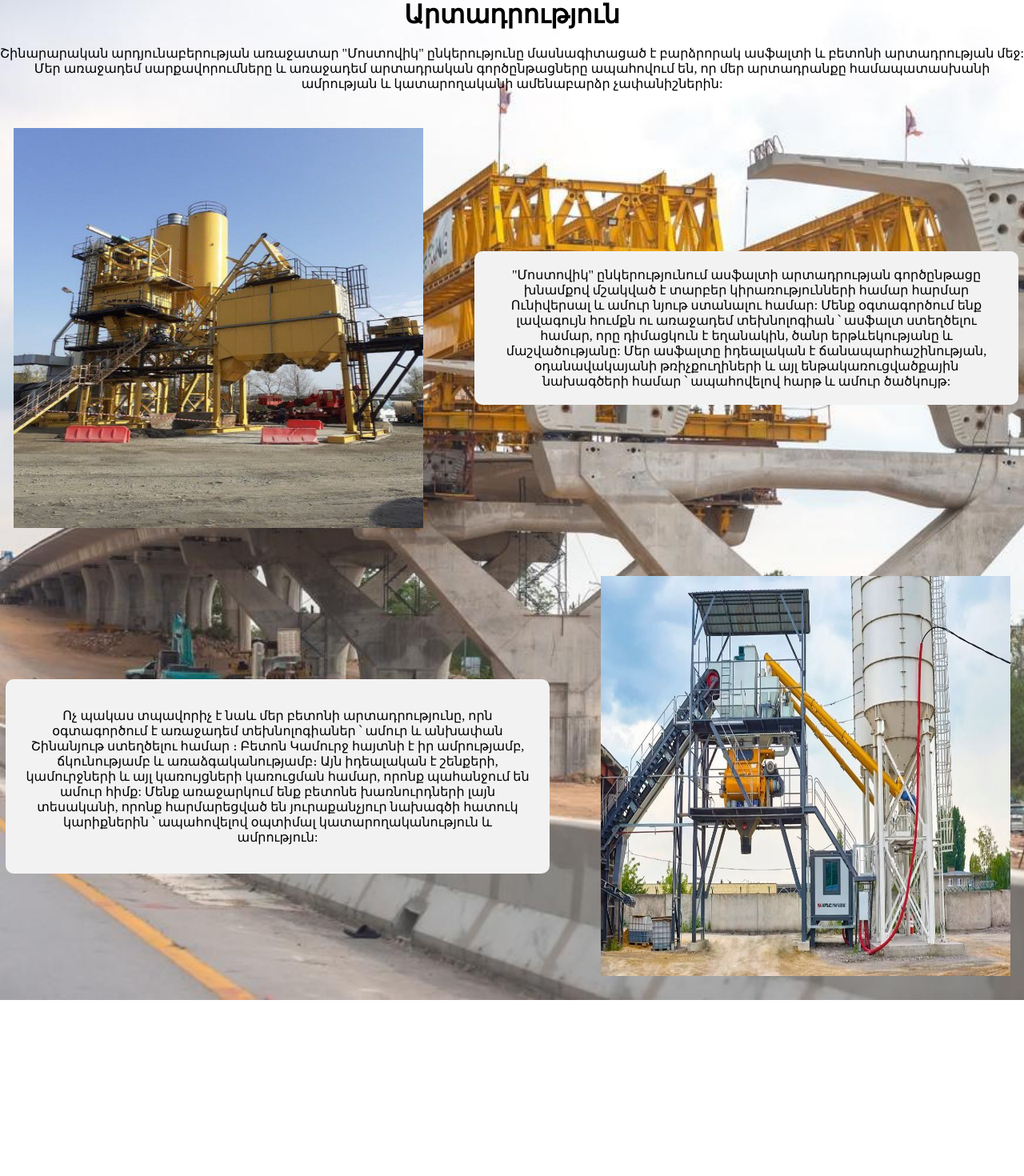
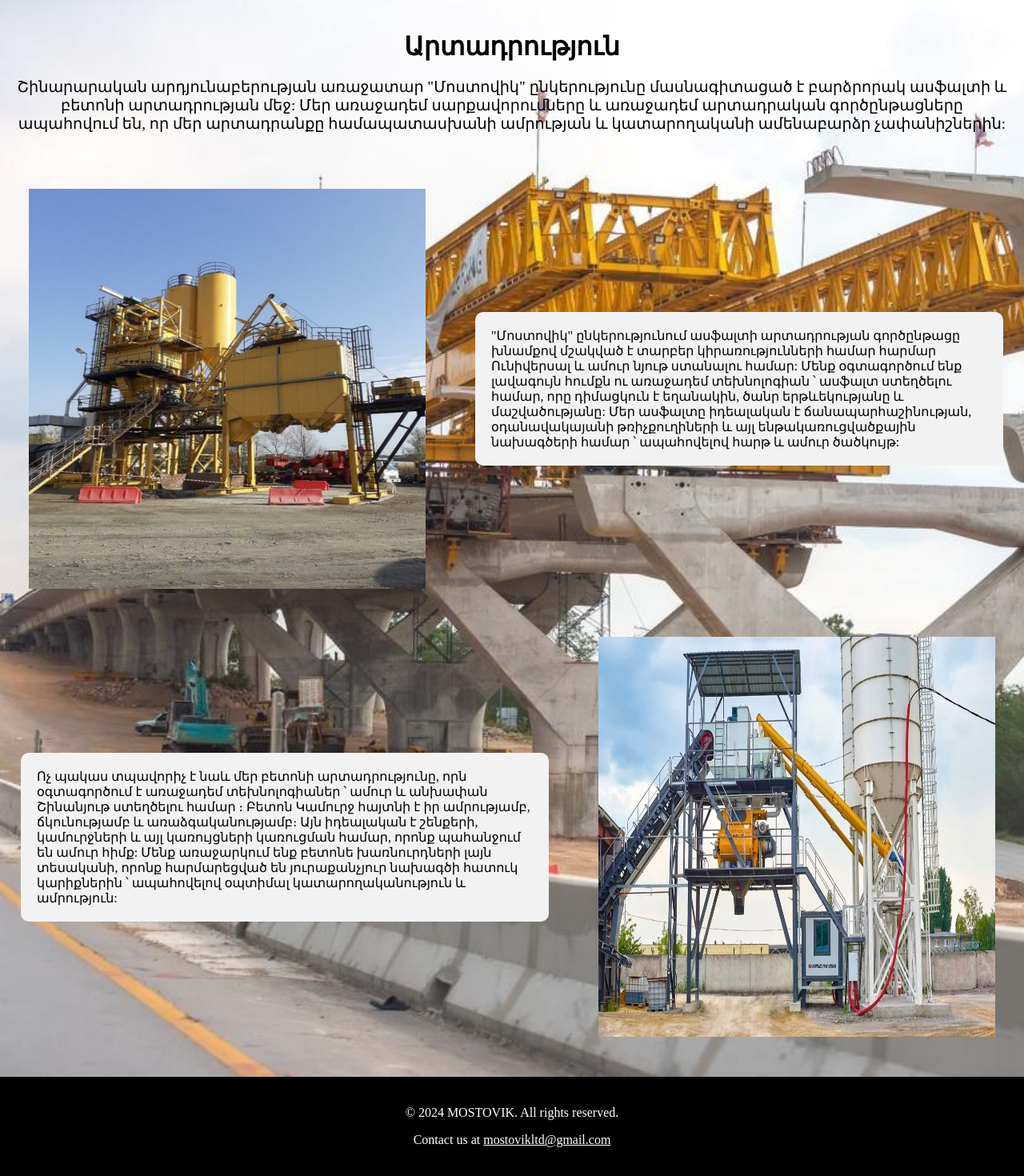
Before and after one commit to VachMalkhasyan/Mostovik, a Vue app: page / in a window 1280 px wide. Shown: the part 4497-5967 px from the top of the page at 80% size. Before the commit the page ends 5747 px from the top, so only its background shows below. Built offline with nearby package versions, Linux system fonts and the light colour scheme.

Commit message:
response footer

```diff
--- a/src/App.vue
+++ b/src/App.vue
@@ -23,6 +23,7 @@
         :communities="communities2019"
     />
     <ProductionPage ref="productionPage" />
+    <Footer/>
   </div>
 </template>
 
@@ -34,7 +35,8 @@ import OurServices from "@/components/OurServices.vue";
 import WhyChooseUs from "@/components/WhyChooseUs.vue";
 import Welcome from "@/components/Welcome.vue";
 import ProductionPage from "@/components/ProductionPage.vue";
-import MainHeader from "@/components/MainHeader.vue"; // Import MainHeader
+import MainHeader from "@/components/MainHeader.vue";
+import Footer from "@/components/Footer.vue";
 
 export default {
   name: 'App',
@@ -46,7 +48,8 @@ export default {
     AboutUs,
     CommunityCards,
     ProductionPage,
-    MainHeader // Register MainHeader
+    MainHeader,
+    Footer
   },
   data() {
     return {
--- /dev/null
+++ b/src/components/Footer.vue
@@ -0,0 +1,34 @@
+<template>
+  <footer class="footer">
+    <div class="footer-content">
+      <p>&copy; 2024 MOSTOVIK. All rights reserved.</p>
+      <p>Contact us at <a href="mailto:mostovikltd@gmail.com">mostovikltd@gmail.com</a></p>
+    </div>
+  </footer>
+</template>
+
+<script>
+export default {
+  name: 'Footer',
+};
+</script>
+
+<style scoped>
+.footer {
+  background-color: #000;
+  color: #fff;
+  text-align: center;
+  padding: 20px 0;
+  position: absolute;
+  width: 100%;
+}
+
+.footer-content a {
+  color: #fff;
+  text-decoration: underline;
+}
+
+.footer-content a:hover {
+  text-decoration: none;
+}
+</style>
--- a/src/components/OurServices.vue
+++ b/src/components/OurServices.vue
@@ -21,6 +21,7 @@
 import card1 from '@/assets/card1.jpg';
 import card2 from '@/assets/card2.jpg';
 import card3 from '@/assets/card3.jpg';
+
 export default {
   name: 'OurServices',
   data() {
@@ -32,7 +33,6 @@ export default {
           caption: 'Շինարարության կառավարում',
           description: 'Ոլորտում 25 տարվա աշխատանքային փորձով "Մոստովիկ" շինարարական ընկերությունն իրեն հաստատել է որպես շինարարության կառավարման ոլորտի առաջատար: Մենք Գերազանց վերահսկում ենք նախագծերը սկզբից մինչև վերջ ՝ ապահովելով ժամանակին առաքում, բյուջեի համապատասխանություն և ամենաբարձր որակ: Մեր փորձագիտական թիմը համակարգում է կառուցման յուրաքանչյուր ասպեկտ ՝ օգտագործելով տասնամյակների ընթացքում կուտակված նոու-հաուն ՝ բարդ մարտահրավերներին դիմակայելու և հաջողության հասնելու համար:'
         },
-
         {
           imgSrc: card2,
           altText: 'Renovation',
@@ -54,7 +54,7 @@ export default {
 <style scoped>
 #sec-3 {
   padding: 40px 0;
-  background-image:url("../assets/Images/cardbackground1.jpg");
+  background-image: url("../assets/Images/cardbackground1.jpg");
   background-repeat: no-repeat;
   background-size: cover;
 }
@@ -118,4 +118,36 @@ h1 {
 .card-body a:hover {
   text-decoration: underline;
 }
+
+/* Responsive styles */
+@media (max-width: 768px) {
+  .cont {
+    flex-direction: column;
+    align-items: center;
+  }
+
+  .card {
+    width: 100%;
+    max-width: 200px;
+    height: 200px;
+    margin: 10px 0;
+  }
+
+  .card img {
+    height: 100px;
+  }
+
+  .caption {
+    font-size: 0.75em;
+  }
+
+  .card-body {
+    padding: 10px;
+    visibility: hidden;
+  }
+
+  .card-body p {
+    font-size: 0.625em;
+  }
+}
 </style>
--- a/src/components/ProductionPage.vue
+++ b/src/components/ProductionPage.vue
@@ -1,15 +1,15 @@
 <template>
   <div class="production-page">
     <h1 class="title">Արտադրություն</h1>
-    <p>Շինարարական արդյունաբերության առաջատար "Մոստովիկ" ընկերությունը մասնագիտացած է բարձրորակ ասֆալտի և բետոնի արտադրության մեջ: Մեր առաջադեմ սարքավորումները և առաջադեմ արտադրական գործընթացները ապահովում են, որ մեր արտադրանքը համապատասխանի ամրության և կատարողականի ամենաբարձր չափանիշներին:</p>
+    <p class="intro">Շինարարական արդյունաբերության առաջատար "Մոստովիկ" ընկերությունը մասնագիտացած է բարձրորակ ասֆալտի և բետոնի արտադրության մեջ: Մեր առաջադեմ սարքավորումները և առաջադեմ արտադրական գործընթացները ապահովում են, որ մեր արտադրանքը համապատասխանի ամրության և կատարողականի ամենաբարձր չափանիշներին:</p>
     <div class="content">
       <div class="section">
-        <img class="image" :src=asfaltnkar alt="Left Image">
-        <p class="text"> "Մոստովիկ" ընկերությունում ասֆալտի արտադրության գործընթացը խնամքով մշակված է տարբեր կիրառությունների համար հարմար Ունիվերսալ և ամուր նյութ ստանալու համար: Մենք օգտագործում ենք լավագույն հումքն ու առաջադեմ տեխնոլոգիան ՝ ասֆալտ ստեղծելու համար, որը դիմացկուն է եղանակին, ծանր երթևեկությանը և մաշվածությանը: Մեր ասֆալտը իդեալական է ճանապարհաշինության, օդանավակայանի թռիչքուղիների և այլ ենթակառուցվածքային նախագծերի համար ՝ ապահովելով հարթ և ամուր ծածկույթ:</p>
+        <img class="image" :src="asfaltnkar" alt="Left Image">
+        <p class="text">"Մոստովիկ" ընկերությունում ասֆալտի արտադրության գործընթացը խնամքով մշակված է տարբեր կիրառությունների համար հարմար Ունիվերսալ և ամուր նյութ ստանալու համար: Մենք օգտագործում ենք լավագույն հումքն ու առաջադեմ տեխնոլոգիան ՝ ասֆալտ ստեղծելու համար, որը դիմացկուն է եղանակին, ծանր երթևեկությանը և մաշվածությանը: Մեր ասֆալտը իդեալական է ճանապարհաշինության, օդանավակայանի թռիչքուղիների և այլ ենթակառուցվածքային նախագծերի համար ՝ ապահովելով հարթ և ամուր ծածկույթ:</p>
       </div>
       <div class="section">
-       <div class="text"> <p>Ոչ պակաս տպավորիչ է նաև մեր բետոնի արտադրությունը, որն օգտագործում է առաջադեմ տեխնոլոգիաներ ՝ ամուր և անխափան Շինանյութ ստեղծելու համար ։  Բետոն Կամուրջ հայտնի է իր ամրությամբ, ճկունությամբ և առաձգականությամբ։ Այն իդեալական է շենքերի, կամուրջների և այլ կառույցների կառուցման համար, որոնք պահանջում են ամուր հիմք: Մենք առաջարկում ենք բետոնե խառնուրդների լայն տեսականի, որոնք հարմարեցված են յուրաքանչյուր նախագծի հատուկ կարիքներին ՝ ապահովելով օպտիմալ կատարողականություն և ամրություն:</p></div>
-        <img class="image" :src=betonnkar alt="Right Image">
+        <p class="text">Ոչ պակաս տպավորիչ է նաև մեր բետոնի արտադրությունը, որն օգտագործում է առաջադեմ տեխնոլոգիաներ ՝ ամուր և անխափան Շինանյութ ստեղծելու համար ։  Բետոն Կամուրջ հայտնի է իր ամրությամբ, ճկունությամբ և առաձգականությամբ։ Այն իդեալական է շենքերի, կամուրջների և այլ կառույցների կառուցման համար, որոնք պահանջում են ամուր հիմք: Մենք առաջարկում ենք բետոնե խառնուրդների լայն տեսականի, որոնք հարմարեցված են յուրաքանչյուր նախագծի հատուկ կարիքներին ՝ ապահովելով օպտիմալ կատարողականություն և ամրություն:</p>
+        <img class="image" :src="betonnkar" alt="Right Image">
       </div>
     </div>
   </div>
@@ -18,18 +18,13 @@
 <script>
 import asfaltnkar from '@/assets/asfaltnkar.jpeg';
 import betonnkar from '@/assets/betonnkar.jpeg';
-import cardbackground3 from '@/assets/cardbackground3.jpg';
-import cardbackground4 from '@/assets/cardbackground4.jpg';
-import cardbackground5 from '@/assets/cardbackground5.jpg';
+
 export default {
   name: 'ProductionPage',
   data() {
     return {
       asfaltnkar,
-      betonnkar,
-      cardbackground3,
-      cardbackground4,
-      cardbackground5
+      betonnkar
     };
   },
 }
@@ -38,13 +33,20 @@ export default {
 <style scoped>
 .production-page {
   text-align: center;
-  background-image:url("../assets/Images/cardbackground3.jpg");
+  background-image: url("../assets/Images/cardbackground3.jpg");
   background-repeat: no-repeat;
   background-size: cover;
+  padding: 20px;
 }
 
 .title {
   margin: 20px 0;
+  font-size: 2em;
+}
+
+.intro {
+  font-size: 1.2em;
+  margin-bottom: 40px;
 }
 
 .content {
@@ -72,5 +74,32 @@ export default {
   padding: 20px;
   background-color: #f2f2f2;
   border-radius: 10px;
+  text-align: left;
+}
+
+/* Responsive styles */
+@media (max-width: 768px) {
+  .title {
+    font-size: 1.5em;
+  }
+
+  .intro {
+    font-size: 1em;
+  }
+
+  .section {
+    flex-direction: column;
+    gap: 20px;
+  }
+
+  .image {
+    width: 100%;
+    height: auto;
+  }
+
+  .text {
+    width: 90%;
+    font-size: 0.875em;
+  }
 }
 </style>
```
Also changed, not shown: src/components/MainHeader.vue (+251 -16 lines).
